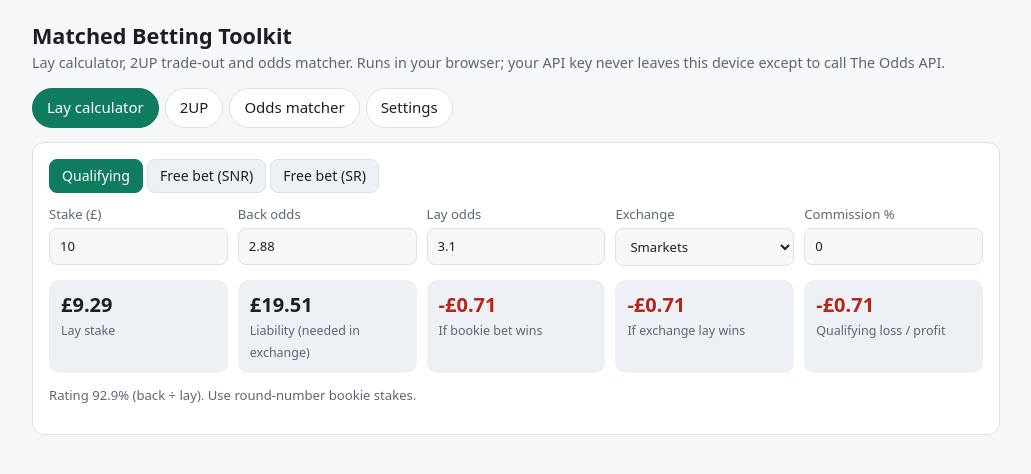
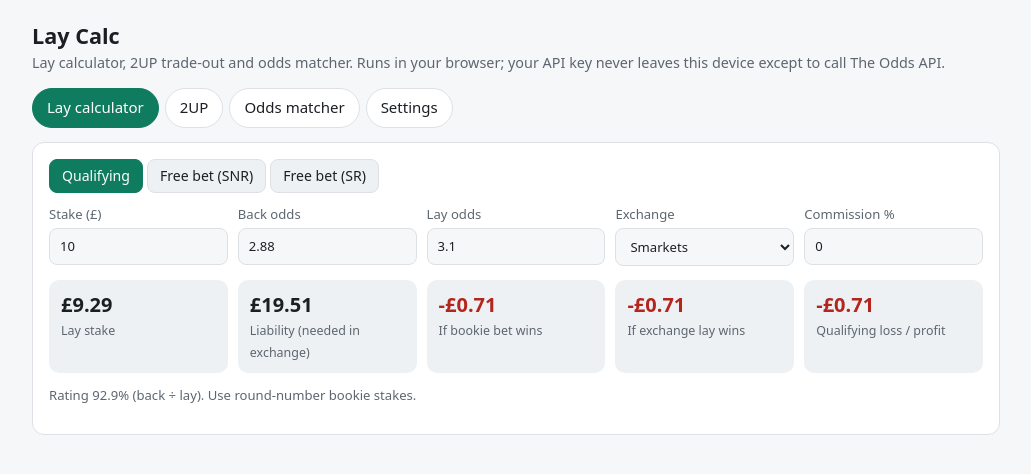
Before and after one commit to brutus6/lay-calc, a plain HTML site: page index.html in a window 1280 px wide. Shown: the whole page, without its empty margins (124-1155 px from the left). Drawn offline with Linux system fonts and the light colour scheme.

Commit message:
Rename page to Lay Calc, add noindex, update README
Co-Authored-By: Claude Opus 5.5 <noreply@anthropic.com>

```diff
--- a/index.html
+++ b/index.html
@@ -3,7 +3,8 @@
 <head>
 <meta charset="utf-8">
 <meta name="viewport" content="width=device-width, initial-scale=1">
-<title>Matched Betting Toolkit</title>
+<meta name="robots" content="noindex, nofollow">
+<title>Lay Calc</title>
 <style>
 :root{--bg:#f6f7f9;--card:#fff;--ink:#1b1f24;--muted:#5d6670;--line:#dde1e6;--accent:#0f7b5f;--accent-ink:#fff;--bad:#b3261e;--good:#0f7b5f;--chip:#eef1f4}
 @media (prefers-color-scheme:dark){:root:not([data-theme="light"]){--bg:#111418;--card:#1a1e23;--ink:#e7eaee;--muted:#9aa4ae;--line:#2c323a;--accent:#3fbf95;--accent-ink:#06130e;--bad:#ff8a80;--good:#5fd3a9;--chip:#232930}}
@@ -46,7 +47,7 @@ td.r,th.r{text-align:right}
 </head>
 <body>
 <main>
-<h1>Matched Betting Toolkit</h1>
+<h1>Lay Calc</h1>
 <p class="sub">Lay calculator, 2UP trade-out and odds matcher. Runs in your browser; your API key never leaves this device except to call The Odds API.</p>
 
 <nav role="tablist">
```
Also changed, not shown: 1 other file.
